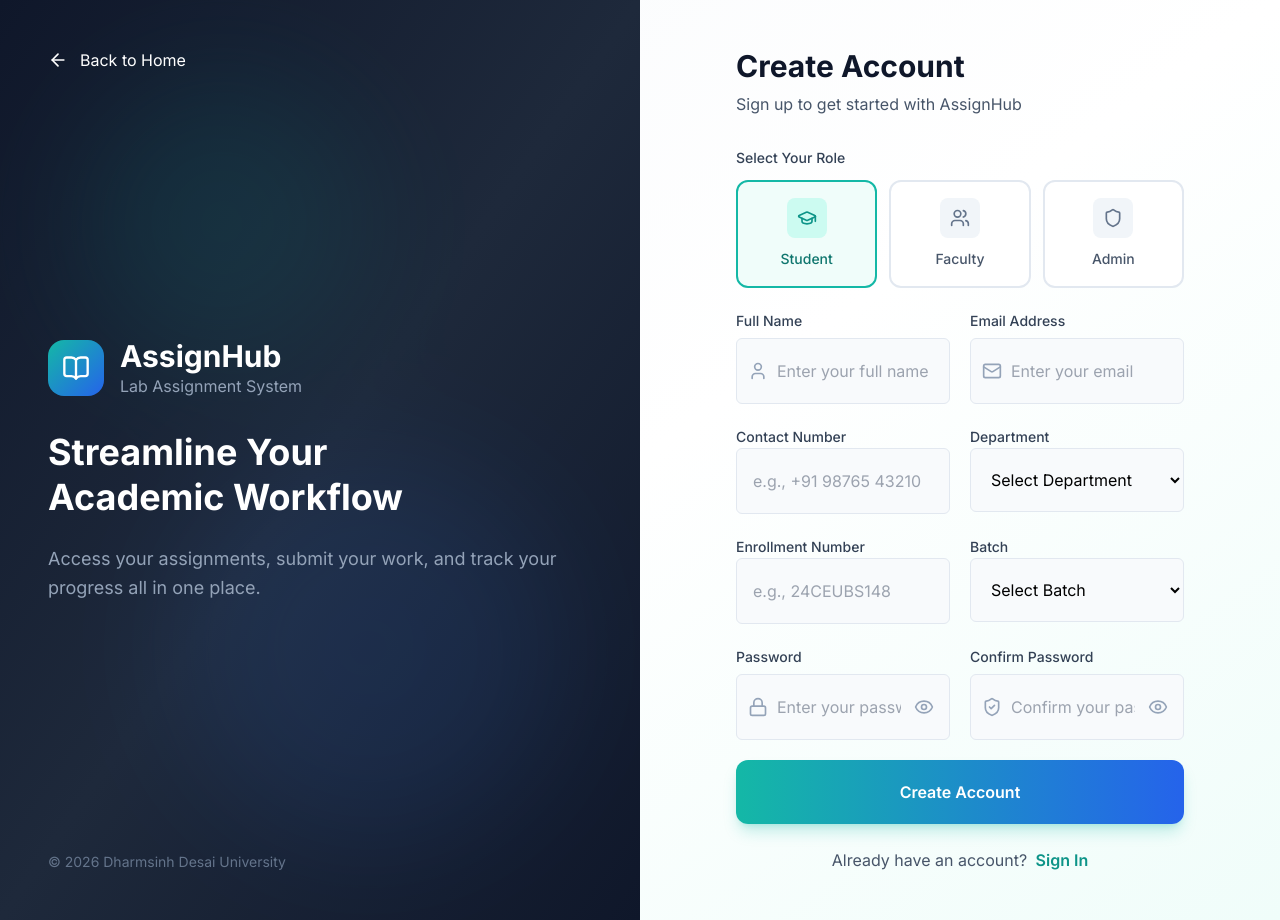
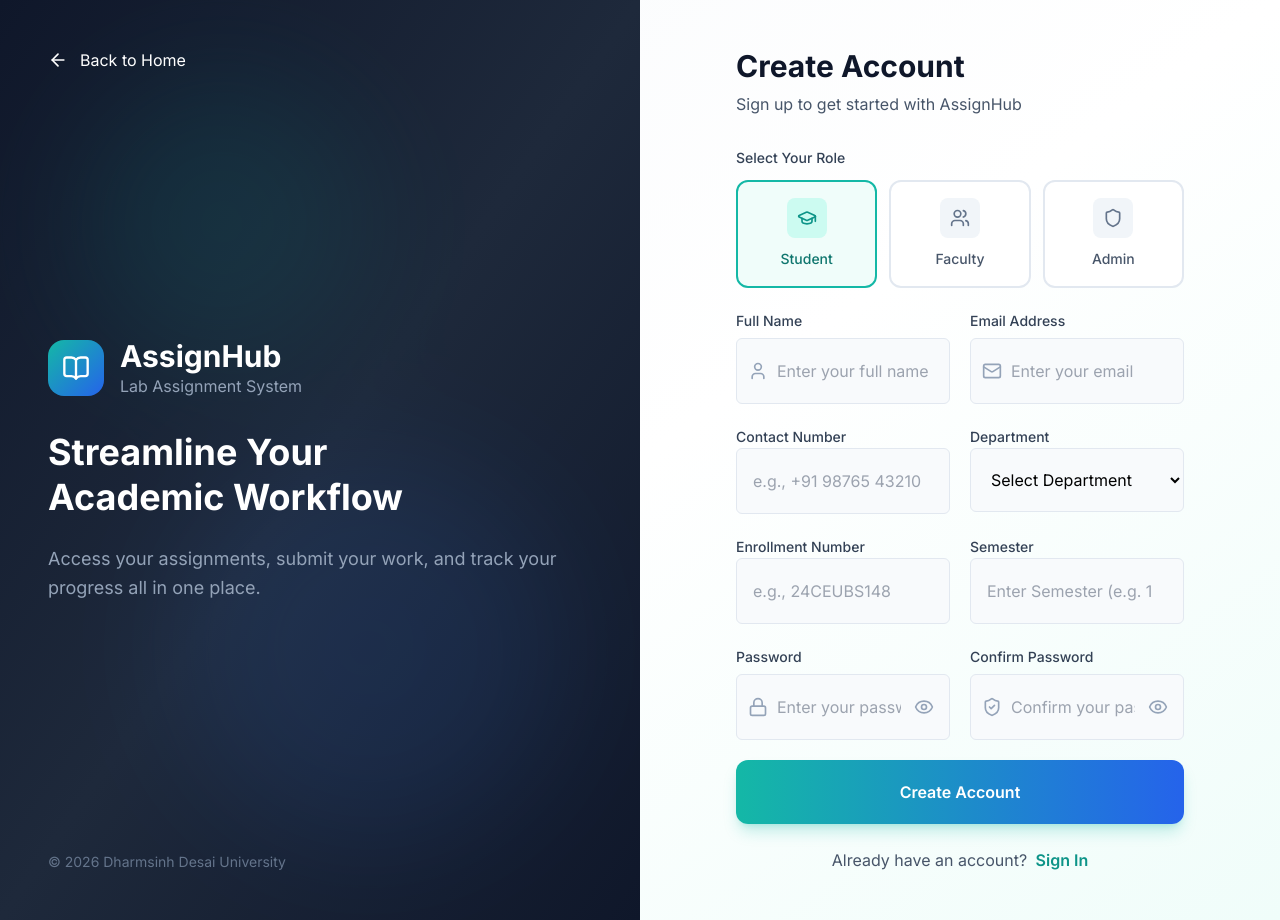
Before and after one commit to solanki-vimal/AssignHub, a Django app: page /accounts/register/ in a window 1280 px wide. Run offline with Django 5.2, Linux system fonts and the light colour scheme; data that the repository does not hold is empty; parts of the project's set-up code (start-up, migrations or seed data) failed here and were passed over; some libraries are stand-ins or nearby versions.

Commit message:
feat(auth): refine student registration by adding semester and removing batch selection

```diff
--- a/accounts/forms.py
+++ b/accounts/forms.py
@@ -47,18 +47,20 @@ class UserRegistrationForm(forms.ModelForm):
         })
     )
 
-    batch_choice = forms.ModelChoiceField(
-        queryset=Batch.objects.all(),
+    # Semester selection
+    semester = forms.IntegerField(
         required=False,
-        empty_label="Select Batch",
-        widget=forms.Select(attrs={
+        min_value=1,
+        max_value=8,
+        widget=forms.NumberInput(attrs={
+            'placeholder': 'Enter Semester (e.g. 1)',
             'class': 'w-full px-4 py-5 bg-slate-50 border border-slate-200 rounded-md focus:outline-none focus:bg-white focus:border-teal-500 transition-colors'
         })
     )
 
     class Meta:
         model = User
-        fields = ['role', 'contact_no', 'enrollment_no', 'faculty_id', 'department', 'batch']
+        fields = ['role', 'contact_no', 'enrollment_no', 'faculty_id', 'department', 'semester']
         widgets = {
             'role': forms.HiddenInput(),
             'contact_no': forms.TextInput(attrs={
@@ -74,7 +76,6 @@ class UserRegistrationForm(forms.ModelForm):
                 'class': 'w-full px-4 py-5 bg-slate-50 border border-slate-200 rounded-md focus:outline-none focus:bg-white focus:border-teal-500 transition-colors'
             }),
             'department': forms.HiddenInput(),
-            'batch': forms.HiddenInput(),
         }
 
     def clean(self):
@@ -103,14 +104,11 @@ class UserRegistrationForm(forms.ModelForm):
         if dept:
             user.department = dept.name
 
-        batch_obj = self.cleaned_data.get('batch_choice')
-        if batch_obj:
-            user.batch = batch_obj.name
+        semester_val = self.cleaned_data.get('semester')
+        if semester_val:
+            user.semester = semester_val
 
         if commit:
             user.save()
-            # If it's a student, add them to the Batch M2M
-            if user.role == 'student' and batch_obj:
-                batch_obj.students.add(user)
 
         return user
--- a/accounts/models.py
+++ b/accounts/models.py
@@ -24,6 +24,7 @@ class User(AbstractUser):
     faculty_id = models.CharField(max_length=20, blank=True, null=True)
     department = models.CharField(max_length=100, blank=True, null=True)
     batch = models.CharField(max_length=20, blank=True, null=True)
+    semester = models.IntegerField(blank=True, null=True)
     profile_pic = models.ImageField(upload_to='profile_pics/', blank=True, null=True)
 
     def __str__(self):
--- a/templates/auth/register.html
+++ b/templates/auth/register.html
@@ -25,7 +25,6 @@
     <!-- Hidden Fields from ModelForm -->
     {{ form.role }}
     {{ form.department }}
-    {{ form.batch }}
 
     <!-- Role Selection (Visual) -->
     <div class="mb-6">
@@ -97,8 +96,8 @@
             {{ form.enrollment_no }}
         </div>
         <div>
-            <label class="text-sm font-medium text-slate-700">Batch</label>
-            {{ form.batch_choice }}
+            <label class="text-sm font-medium text-slate-700">Semester</label>
+            {{ form.semester }}
         </div>
     </div>
 
```
Also changed, not shown: accounts/migrations/0004_user_semester.py (added).
